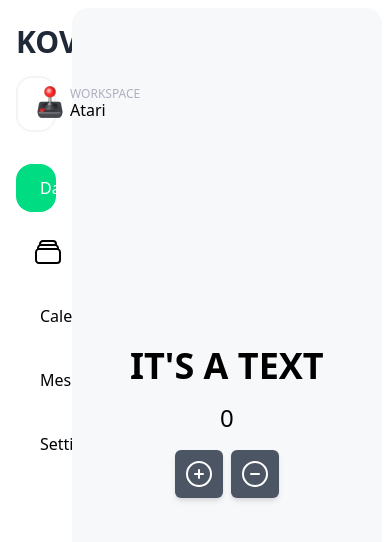
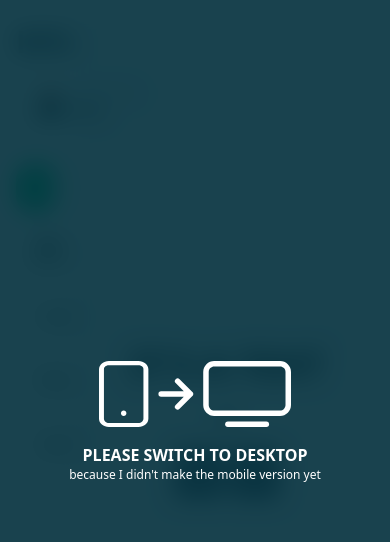
Before and after one commit to YusufcanY/kovala, a Nuxt app: page / in a window 390 px wide. Shown: the top 542 px of the page. Built offline with nearby package versions, Linux system fonts and the light colour scheme.

Commit message:
feat: NoMobile screen added

```diff
--- a/app.vue
+++ b/app.vue
@@ -10,5 +10,6 @@
       </div>
     </div>
     <LoadingScreen :is-loading="isLoading" />
+    <NoMobileScreen />
   </div>
 </template>
--- /dev/null
+++ b/components/NoMobileScreen.vue
@@ -0,0 +1,16 @@
+<script setup lang="ts"></script>
+<template>
+  <div
+    class="absolute top-0 left-0 z-40 flex h-full w-full flex-col items-center justify-center bg-secondary-accent bg-opacity-90 backdrop-blur-md lg:hidden"
+  >
+    <img
+      alt=""
+      class="w-48"
+      src="@/assets/images/icons/switch-to-desktop.svg"
+    />
+    <span class="mt-4 font-semibold text-white">{{
+      $t('please_switch_to_desktop')
+    }}</span>
+    <span class="text-xs text-white">{{ $t('explanation_of_mobile') }}</span>
+  </div>
+</template>
--- a/locales/en.json
+++ b/locales/en.json
@@ -1,4 +1,6 @@
 {
   "workspace": "WORKSPACE",
-  "please_wait": "PLEASE WAIT"
+  "please_wait": "PLEASE WAIT",
+  "please_switch_to_desktop": "PLEASE SWITCH TO DESKTOP",
+  "explanation_of_mobile": "because I didn't make the mobile version yet"
 }
```
Also changed, not shown: assets/images/icons/switch-to-desktop.svg (added).
